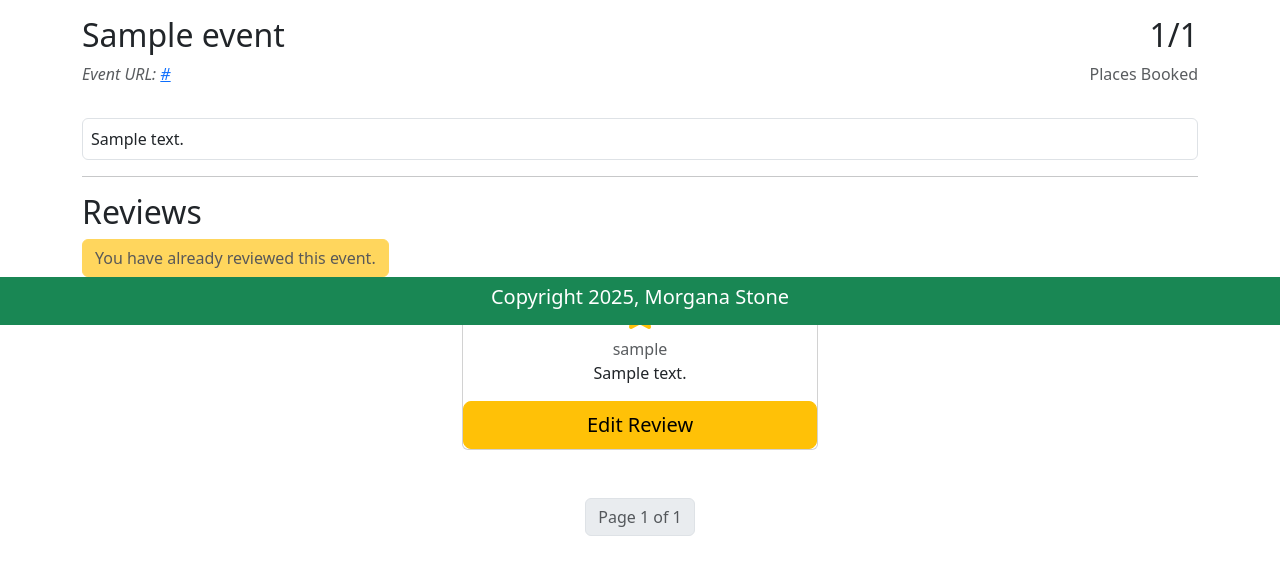
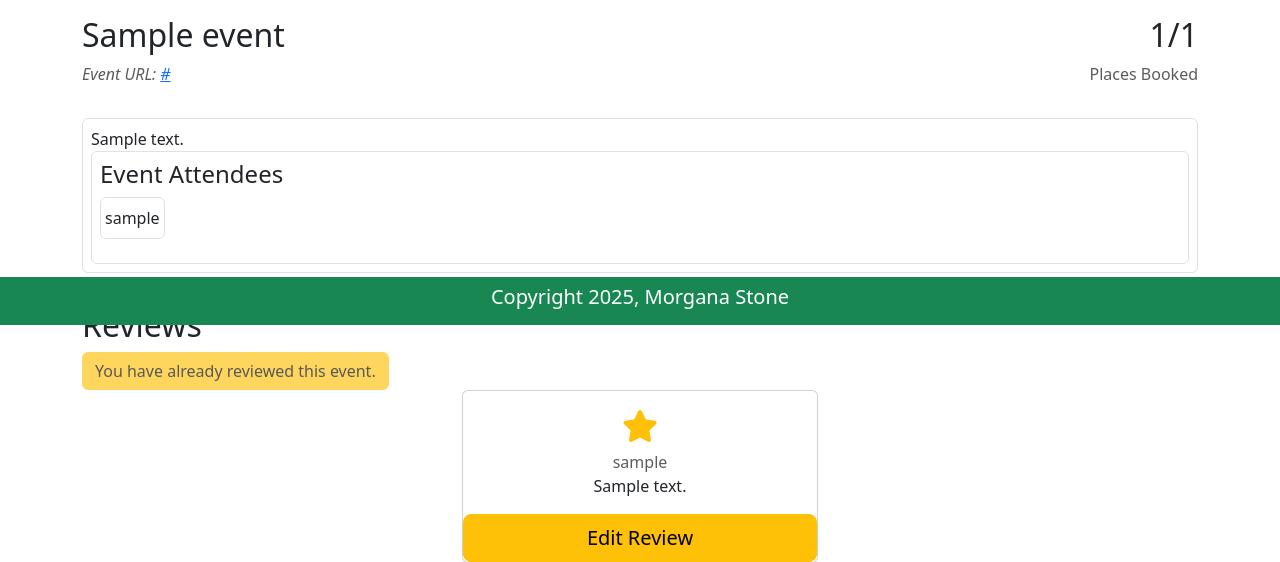
Before and after one commit to Morgana-S/ourglass, a Django app: page /events/1/ in a window 1280 px wide. Shown: the part 475-1037 px from the top of the page. Before the commit the page ends 1011 px from the top, so only its background shows below. Run offline with Django 5.2, Linux system fonts and the light colour scheme; a user stored in the database is signed in; tables that the repository leaves empty hold one stand-in row (values such as "Sample post"); some libraries are stand-ins or nearby versions.

Commit message:
Add event attendees list for event organiser to see

```diff
--- a/events/templates/events/event-detail.html
+++ b/events/templates/events/event-detail.html
@@ -33,6 +33,20 @@
         </div>
         <div id="event-body" class="mt-3 px-2 py-2 border rounded">
             {{ event.long_description|safe }}
+            {% if request.user == event.event_organiser %}
+            <div class="mt-auto border rounded px-2 py-2">
+                <h4>Event Attendees</h3>
+                    {% if event.bookings.all %}
+                    <ul class="d-flex flex-wrap gap-2 list-unstyled">
+                        {% for booking in event.bookings.all %}
+                        <li class="border rounded px-1 py-2">{{ booking.ticketholder }}</li>
+                        {% endfor %}
+                    </ul>
+                    {% else %}
+                    <p>There doesn't appear to be any bookings for this event yet.</p>
+                    {% endif %}
+            </div>
+            {% endif %}
         </div>
         <hr>
     </div>
```
